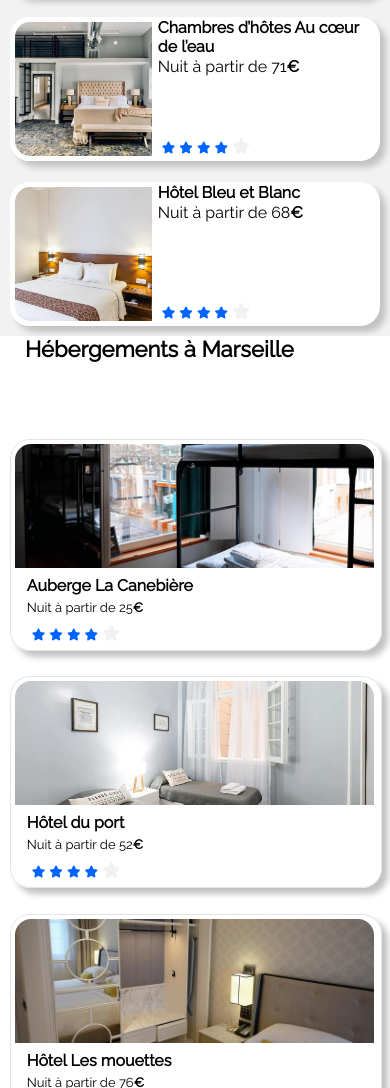
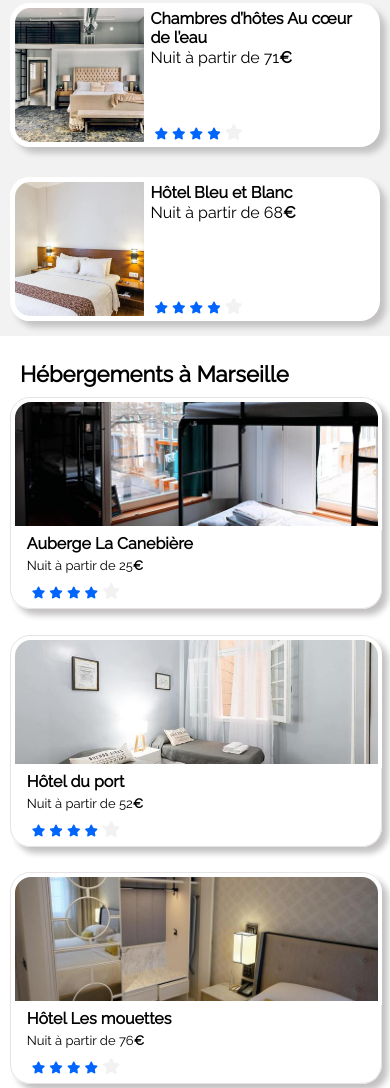
Before and after one commit to MakaoCH/HTML_CSS, a plain HTML site: page index.html in a window 390 px wide. Shown: the part 912-2000 px from the top of the page. Drawn offline with Linux system fonts and the light colour scheme.

Commit message:
display-grid

```diff
--- a/CSS/style.css
+++ b/CSS/style.css
@@ -276,11 +276,11 @@ em
 }
 #hébergements h1
 {
-    padding-left: 25px;
+    padding-left: 20px;
 }
 #hébergements h2
 {
-    padding-left: 25px;
+    padding-left: 20px;
 }
 #hébergements p
 {
@@ -292,17 +292,17 @@ em
 .titres-populaires
 {
     display: flex;
-    justify-content: space-around;
+    justify-content: space-between;
     align-items: center;
-    height: 10%;
+    padding: 1em;
 }
 
 .hotel-auberge-populaire
 {
-    display: flex;
-    flex-direction: row;
+    display: grid;
+    grid-template-columns: 35% 65%;
+    grid-template-rows: 144px;
     width: 90%;
-    height: 144px;
     background: #FFFFFF;
     border-radius: 20px;
     box-shadow: 6px 6px 6px rgb(195, 193, 193);
@@ -310,7 +310,7 @@ em
 }
 .hotel-auberge-populaire img
 {
-    width: 137px;
+    width: 100%;
     height: 134px;
     border: 5px solid #FFFFFF;
     border-radius: 20px 0px 0px 20px;
@@ -322,6 +322,7 @@ em
     display: flex;
     flex-direction: column;
     justify-content: space-between;
+    Padding: 5px 10px 0px 10px;
 }
 
 .Populaires
@@ -438,7 +439,7 @@ footer h2
     .hebergements-populaires {
         flex-direction: column;
         align-items: center;
-        height: 1000px;
+        height: 950px;
         justify-content: space-between;
     }
     .vignette-populaire {
@@ -465,10 +466,7 @@ footer h2
         width: 100%;
         height: 211px;
     }
-    .hotel-auberge-populaire img {
-        width: 106px;
-        height: 134px;
-    }
+
     .text-sous-img p {
         font-size: 13px;
     }
@@ -533,7 +531,7 @@ footer h2
     }
     #hébergements {
         background-color: white;
-        height: 1600px;
+        height: 100%;
         width: 100%;
     }
     .hotel-auberge {
@@ -542,16 +540,14 @@ footer h2
 
     }
     .hotel-auberge img {
-        width: 97%;
+        width: 98%;
 
     }
     .hotel-auberge-populaire {
         width: 95%;
         height: 144px;
     }
-    .hotel-auberge-populaire img {
-        width: 137px;
-    }
+
     .vignettes-activités {
         width: 100%;
         height: 190px;
@@ -606,4 +602,21 @@ footer h2
     {
         width: 100%;
     }
+    #Activités h1
+    {
+    margin-left: 0;
+    }
+    #hébergements h1
+    {
+    padding-top: 25px;
+    padding-bottom: 10px;
+    }
+    #hébergements h2
+    {
+    display: none;
+    }
+    header div
+    {
+    width: 100%;
+    }
 }
```
Also changed, not shown: index.html (+0 -1 lines).
